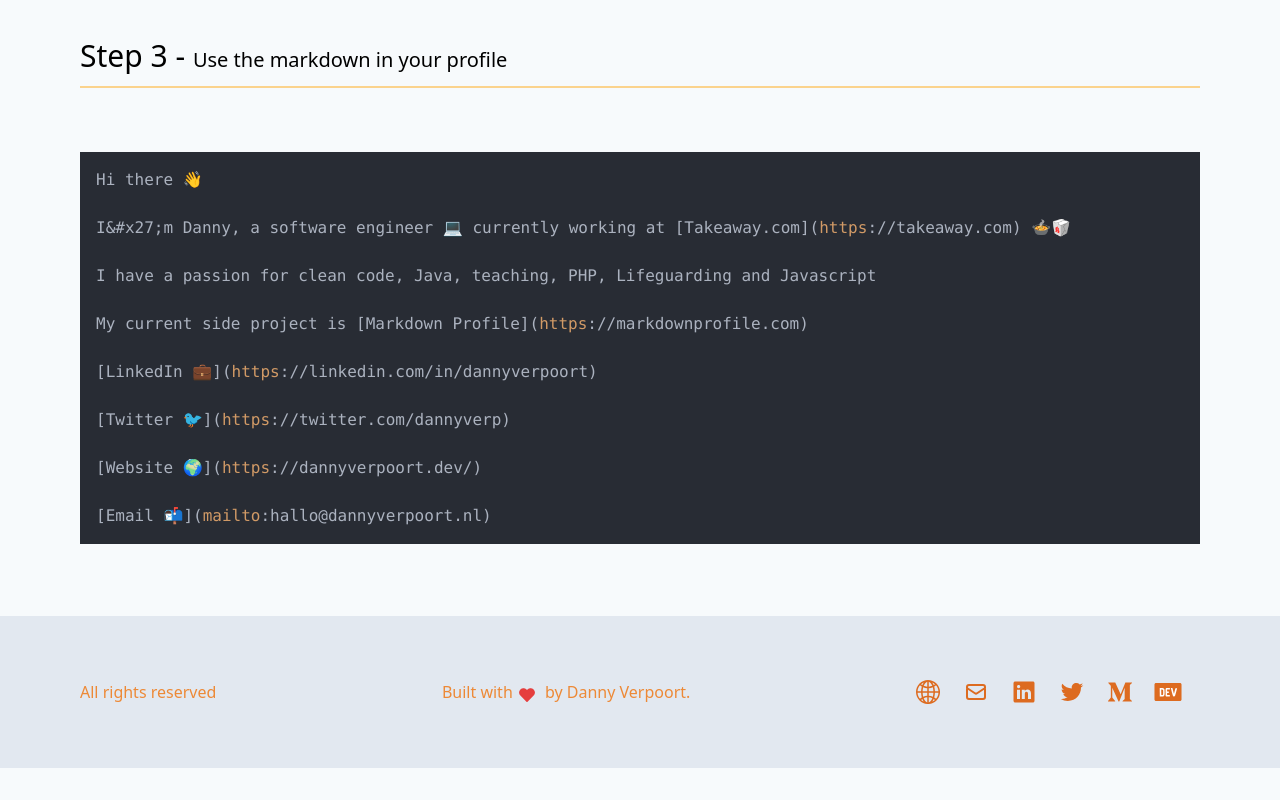
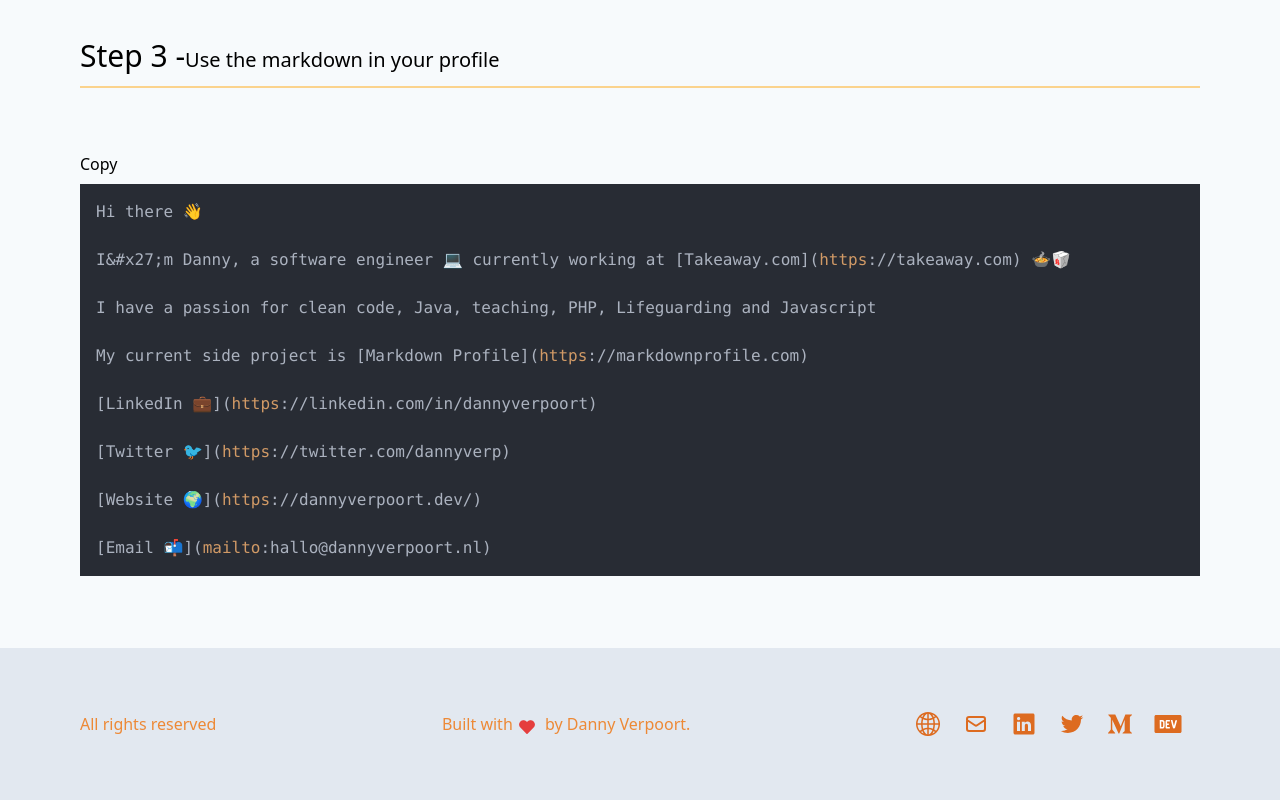
Before and after one commit to dannyverp/markdownprofile, a Next.js app: page / in a window 1280 px wide. Shown: the part 1929-2729 px from the top of the page. Before the commit the page ends 2697 px from the top, so only its background shows below. Built offline with nearby package versions, Linux system fonts and the light colour scheme; what tailwindcss-blend-mode would draw is missing.

Commit message:
🪁 added copy to clipboard func

```diff
--- a/components/codeResult.js
+++ b/components/codeResult.js
@@ -1,23 +1,46 @@
 class CodeResult extends React.Component {
   constructor() {
     super();
+    this.state = {
+      copySuccess: false,
+    };
+    this.codeArea = React.createRef();
   }
+
+  copyToClipboard = e => {
+    const mdCode = this.codeArea.current.innerText;
+    navigator.clipboard.writeText(mdCode);
+    this.displaySuccessModal();
+  };
+
+  displaySuccessModal = () => {
+    this.setState({ copySuccess: true });
+    setTimeout(() => {
+      this.setState({ copySuccess: false });
+    }, 1000);
+  };
 
   render() {
     return (
       <section>
         <header className="pb-2 border-0 border-b-2  border-orange-300 mb-16">
-                    <h2 className="text-3xl text-bold">Step 3 - <span className="text-xl">Use the markdown in your profile</span>
+          <h2 className="text-3xl text-bold">
+            Step 3 -
+            <span className="text-xl">Use the markdown in your profile</span>
           </h2>
         </header>
         <main>
-                    <pre className="language-css">
-                        <code dangerouslySetInnerHTML={{__html: this.props.template}}/>
+          <button onClick={this.copyToClipboard} className="">
+            Copy
+          </button>
+          {this.state.copySuccess && <div className="">Copied</div>}
+          <pre className="language-css" ref={this.codeArea}>
+            <code dangerouslySetInnerHTML={{ __html: this.props.template }} />
           </pre>
         </main>
       </section>
-        )
+    );
   }
 }
 
-export default CodeResult
+export default CodeResult;
```
Lines whose indentation alone changed are shown as unchanged.
